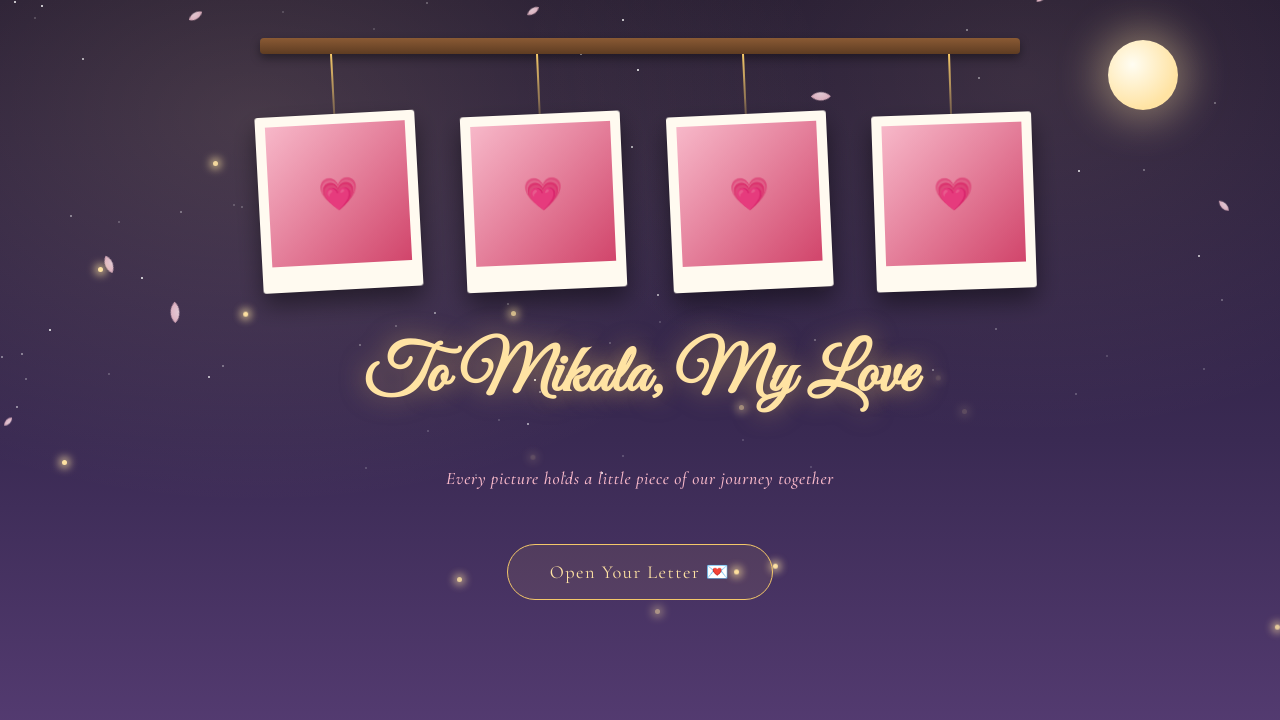
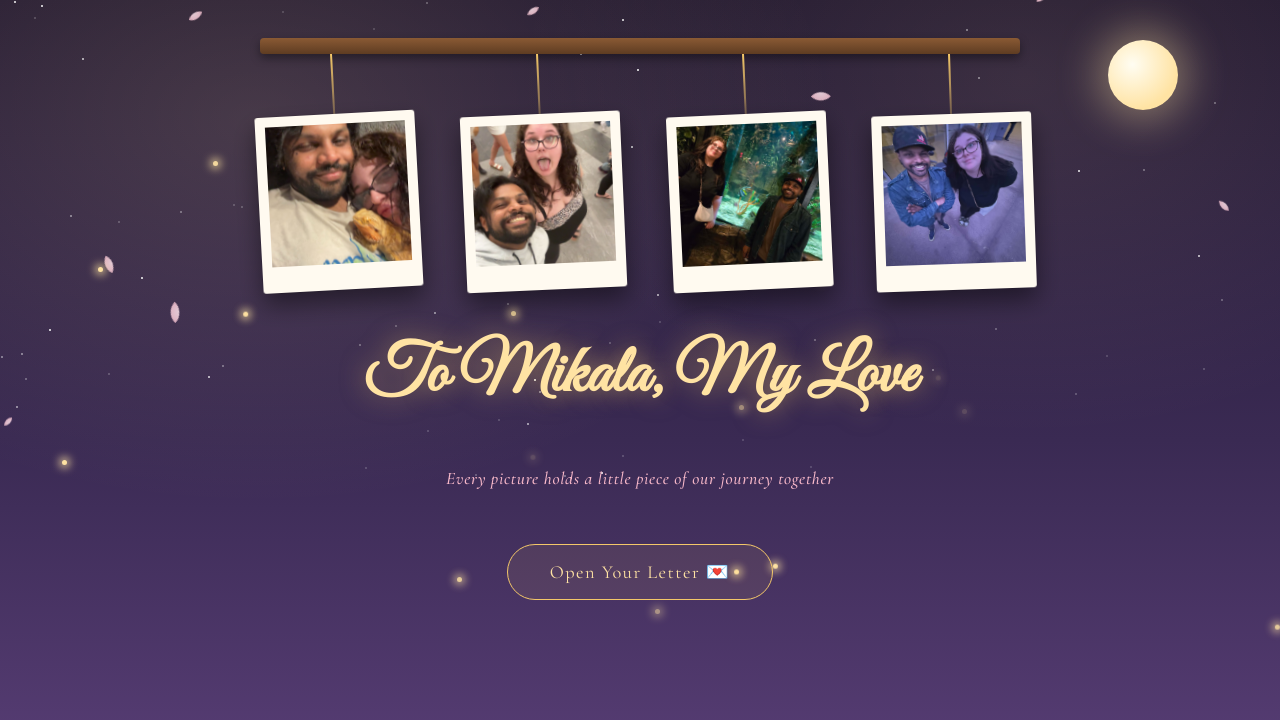
Before and after one commit to PrinceK7dev/love_letter, a plain HTML site: page index.html in a window 1280 px wide. Drawn offline with nearby package versions, Linux system fonts and the light colour scheme.

Commit message:
Update image paths in index.html

```diff
--- a/index.html
+++ b/index.html
@@ -391,28 +391,28 @@
     <div class="frame-unit">
       <div class="string"></div>
       <div class="photo-frame">
-        <img src="../loveLetter/images/image1.JPG" alt="Memory 1" onerror="this.classList.add('broken')">
+        <img src="../images/image1.JPG" alt="Memory 1" onerror="this.classList.add('broken')">
         <div class="fallback">💗</div>
       </div>
     </div>
     <div class="frame-unit">
       <div class="string"></div>
       <div class="photo-frame">
-        <img src="../loveLetter/images/image2.JPG" alt="Memory 2" onerror="this.classList.add('broken')">
+        <img src="../images/image2.JPG" alt="Memory 2" onerror="this.classList.add('broken')">
         <div class="fallback">💗</div>
       </div>
     </div>
     <div class="frame-unit">
       <div class="string"></div>
       <div class="photo-frame">
-        <img src="../loveLetter/images/image3.JPG" alt="Memory 3" onerror="this.classList.add('broken')">
+        <img src="../images/image3.JPG" alt="Memory 3" onerror="this.classList.add('broken')">
         <div class="fallback">💗</div>
       </div>
     </div>
     <div class="frame-unit">
       <div class="string"></div>
       <div class="photo-frame">
-        <img src="../loveLetter/images/image4.JPEG" alt="Memory 4" onerror="this.classList.add('broken')">
+        <img src="../images/image4.JPEG" alt="Memory 4" onerror="this.classList.add('broken')">
         <div class="fallback">💗</div>
       </div>
     </div>
```
